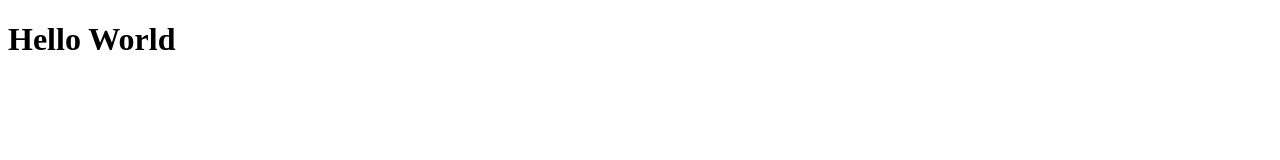
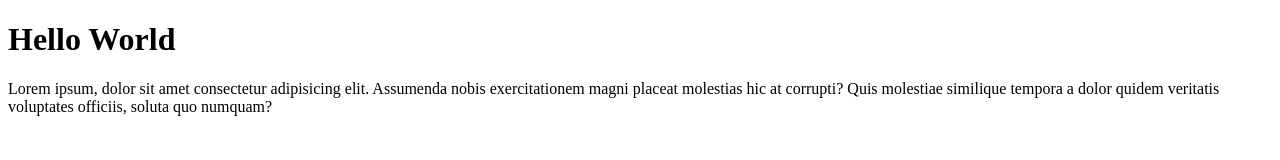
Before and after one commit to MuhammadAnbiya/wpu-git-test, a plain HTML site: page index.html in a window 1280 px wide. Drawn offline with Linux system fonts and the light colour scheme.

Commit message:
menambahkan paragraf

```diff
--- a/index.html
+++ b/index.html
@@ -7,5 +7,6 @@
 </head>
 <body>
     <h1>Hello World</h1>
+    Lorem ipsum, dolor sit amet consectetur adipisicing elit. Assumenda nobis exercitationem magni placeat molestias hic at corrupti? Quis molestiae similique tempora a dolor quidem veritatis voluptates officiis, soluta quo numquam?
 </body>
 </html>
```
